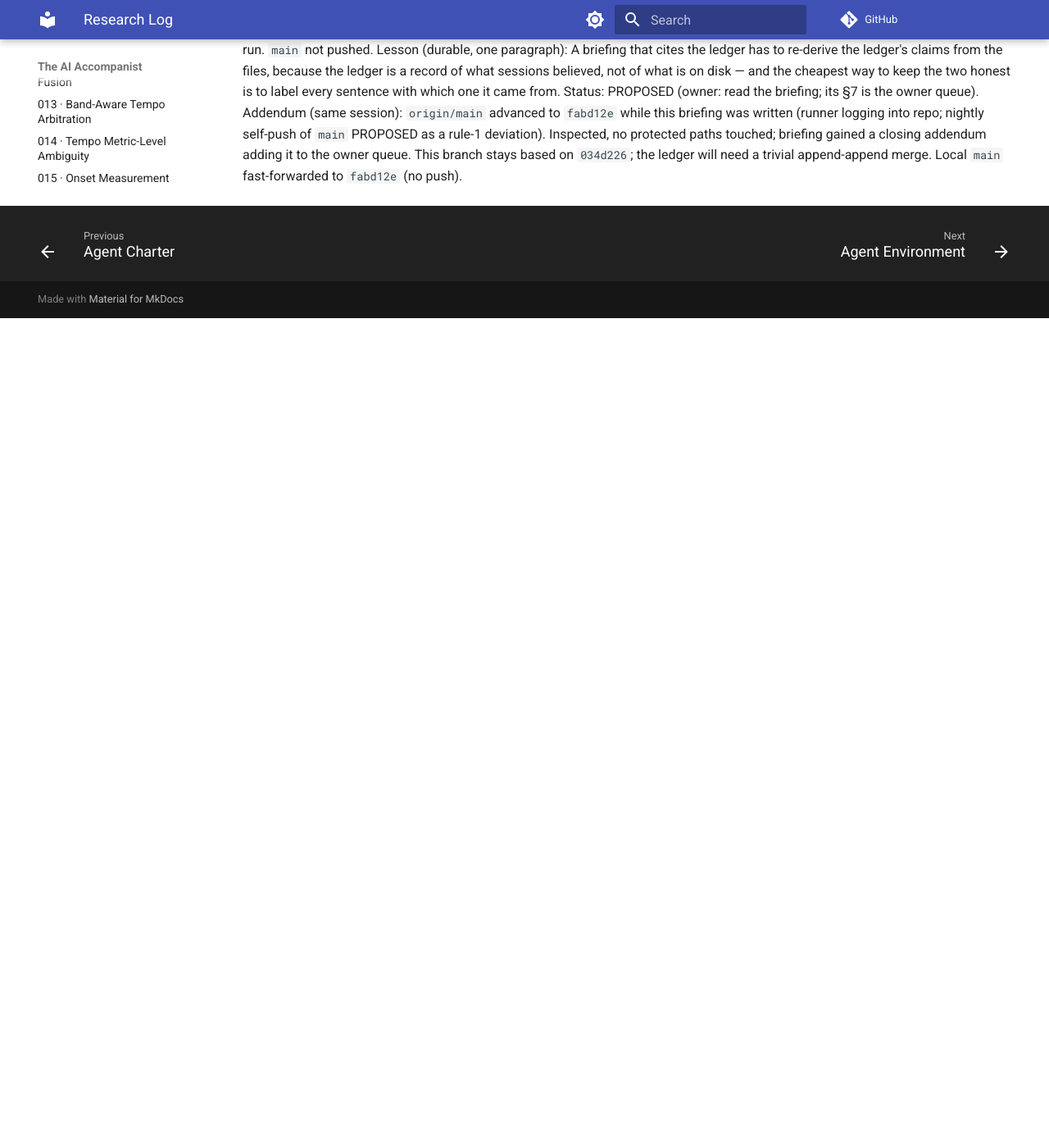
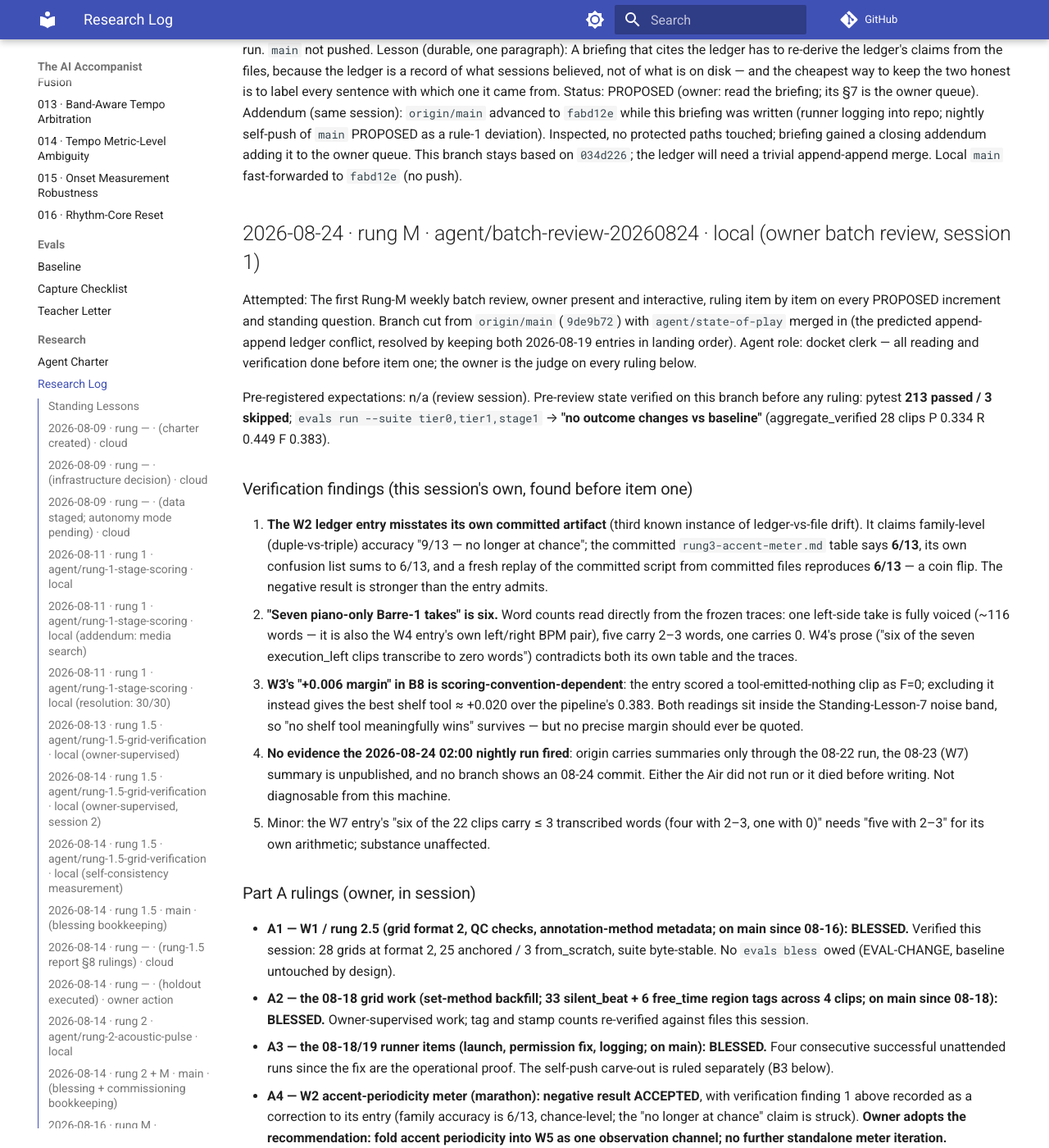
Before and after one commit to ben-juodvalkis/musical-perception, an MkDocs documentation site: the page built from docs/research/RESEARCH-LOG.md, in a window 1280 px wide and 1400 px high, scrolled down 29953 px. Shown: the whole window at 82% size. Built offline with MkDocs 1.6.1 and Material for MkDocs 9.7.7, drawn with Linux system fonts in a browser that asks for light colours; comment, search, counter and statistics services are not loaded; before the commit the page ends 30341 px from its top, so only the background shows below that; some of the changed text lies outside the part shown.

Commit message:
ledger: batch review 2026-08-24 — Part A rulings (A1-A8) + session verification findings
Co-Authored-By: Claude Fable 5 <noreply@anthropic.com>

```diff
--- a/docs/research/RESEARCH-LOG.md
+++ b/docs/research/RESEARCH-LOG.md
@@ -1940,3 +1940,94 @@ briefing was written (runner logging into repo; nightly self-push of
 touched; briefing gained a closing addendum adding it to the owner queue.
 This branch stays based on `034d226`; the ledger will need a trivial
 append-append merge. Local `main` fast-forwarded to `fabd12e` (no push).
+
+## 2026-08-24 · rung M · agent/batch-review-20260824 · local (owner batch review, session 1)
+
+Attempted: The first Rung-M weekly batch review, owner present and
+interactive, ruling item by item on every PROPOSED increment and standing
+question. Branch cut from `origin/main` (`9de9b72`) with
+`agent/state-of-play` merged in (the predicted append-append ledger
+conflict, resolved by keeping both 2026-08-19 entries in landing order).
+Agent role: docket clerk — all reading and verification done before item
+one; the owner is the judge on every ruling below.
+
+Pre-registered expectations: n/a (review session). Pre-review state
+verified on this branch before any ruling: pytest **213 passed / 3
+skipped**; `evals run --suite tier0,tier1,stage1` → **"no outcome changes
+vs baseline"** (aggregate_verified 28 clips P 0.334 R 0.449 F 0.383).
+
+### Verification findings (this session's own, found before item one)
+
+1. **The W2 ledger entry misstates its own committed artifact** (third
+   known instance of ledger-vs-file drift). It claims family-level
+   (duple-vs-triple) accuracy "9/13 — no longer at chance"; the committed
+   `rung3-accent-meter.md` table says **6/13**, its own confusion list
+   sums to 6/13, and a fresh replay of the committed script from
+   committed files reproduces **6/13** — a coin flip. The negative result
+   is stronger than the entry admits.
+2. **"Seven piano-only Barre-1 takes" is six.** Word counts read directly
+   from the frozen traces: one left-side take is fully voiced (~116
+   words — it is also the W4 entry's own left/right BPM pair), five carry
+   2–3 words, one carries 0. W4's prose ("six of the seven execution_left
+   clips transcribe to zero words") contradicts both its own table and
+   the traces.
+3. **W3's "+0.006 margin" in B8 is scoring-convention-dependent**: the
+   entry scored a tool-emitted-nothing clip as F=0; excluding it instead
+   gives the best shelf tool ≈ +0.020 over the pipeline's 0.383. Both
+   readings sit inside the Standing-Lesson-7 noise band, so
+   "no shelf tool meaningfully wins" survives — but no precise margin
+   should ever be quoted.
+4. **No evidence the 2026-08-24 02:00 nightly run fired**: origin carries
+   summaries only through the 08-22 run, the 08-23 (W7) summary is
+   unpublished, and no branch shows an 08-24 commit. Either the Air did
+   not run or it died before writing. Not diagnosable from this machine.
+5. Minor: the W7 entry's "six of the 22 clips carry ≤ 3 transcribed
+   words (four with 2–3, one with 0)" needs "five with 2–3" for its own
+   arithmetic; substance unaffected.
+
+### Part A rulings (owner, in session)
+
+- **A1 — W1 / rung 2.5 (grid format 2, QC checks, annotation-method
+  metadata; on main since 08-16): BLESSED.** Verified this session: 28
+  grids at format 2, 25 anchored / 3 from_scratch, suite byte-stable.
+  No `evals bless` owed (EVAL-CHANGE, baseline untouched by design).
+- **A2 — the 08-18 grid work (set-method backfill; 33 silent_beat + 6
+  free_time region tags across 4 clips; on main since 08-18):
+  BLESSED.** Owner-supervised work; tag and stamp counts re-verified
+  against files this session.
+- **A3 — the 08-18/19 runner items (launch, permission fix, logging;
+  on main): BLESSED.** Four consecutive successful unattended runs since
+  the fix are the operational proof. The self-push carve-out is ruled
+  separately (B3 below).
+- **A4 — W2 accent-periodicity meter (marathon): negative result
+  ACCEPTED**, with verification finding 1 above recorded as a
+  correction to its entry (family accuracy is 6/13, chance-level; the
+  "no longer at chance" claim is struck). **Owner adopts the
+  recommendation: fold accent periodicity into W5 as one observation
+  channel; no further standalone meter iteration.**
+- **A5 — W3 baselines benchmark (marathon): ACCEPTED**, including the
+  no-shelf-tool-meaningfully-wins headline (with finding 3's
+  margin-not-quotable caveat) and the 5-clip raw-condition caveat.
+  **Owner queues the raw-condition completion** (24 remaining rows +
+  optional BeatNet) as scheduled-session work once the rig MP3s reach
+  the runner (C5).
+- **A6 — W4 Barre-1 half-ingestion (marathon): ACCEPTED** — the 22
+  frozen traces stand as the deliverable and the refusal to write case
+  files is endorsed as correct (the ingestion carve-out has no harness
+  implementation; writing them would have frozen agent-guessed truth
+  into headline metrics). **Merge of this material is gated on C1
+  executing first.** Verified this session: 22 complete trace
+  directories on the branch, zero on main.
+- **A7 — W7 pose-gesture prototype (marathon): negative result
+  ACCEPTED and the prerequisite reading RATIFIED** (the charter's
+  "after W4" was satisfied in substance by the frozen traces for a
+  diagnostic claiming no accuracy). **Movement folds into W5 as a
+  weak vote; no standalone iteration.** The two-broken-nulls
+  disclosure and the detection_rate warning are noted as exemplary.
+- **A8 — eye-contact branch (feasibility note + Review 5): both
+  ACCEPTED**, with the survey's own caveat kept (abstract-level paper
+  numbers must be verified before external quotation). **Owner adopts
+  nod-first**: the head-nod kinematics experiment precedes any gaze
+  detector work. **Owner answers the note's blocked question: the
+  Ballet Barre 1 material was shot from the room** — so the weak form
+  of Q1 (lead time) can be attempted on existing footage.
```
